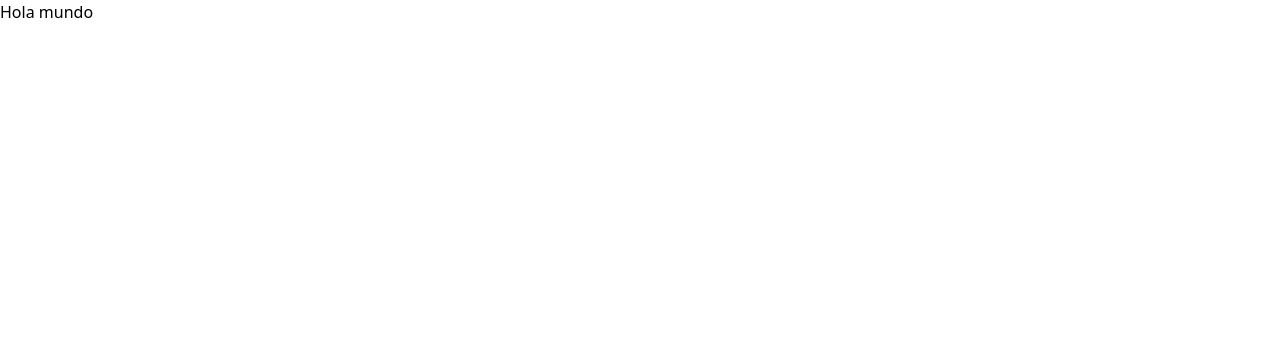
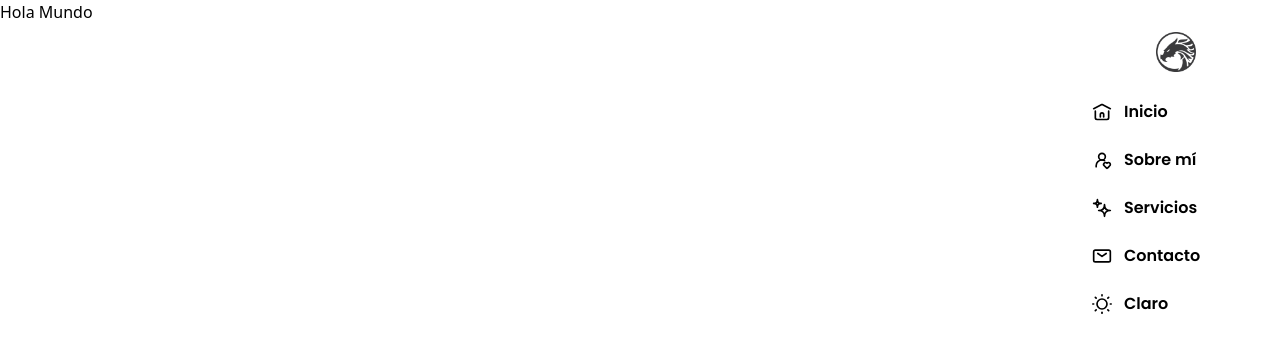
Before and after one commit to Rysted/portfolio, a React (Vite) app: page / in a window 1280 px wide. Shown: the top 352 px of the page. Built offline with nearby package versions, Linux system fonts and the light colour scheme.

Commit message:
Importar React y utilizar React.StrictMode en el componente principal

```diff
--- a/src/main.tsx
+++ b/src/main.tsx
@@ -1,9 +1,10 @@
+import React from "react";
 import { createRoot } from "react-dom/client";
-// import App from "./App";
+import App from "./App";
 import "./index.css";
 
 createRoot(document.getElementById("root")!).render(
-  <>
-    <h1>Hola mundo</h1>
-  </>
+  <React.StrictMode>
+    <App />
+  </React.StrictMode>
 );
```
